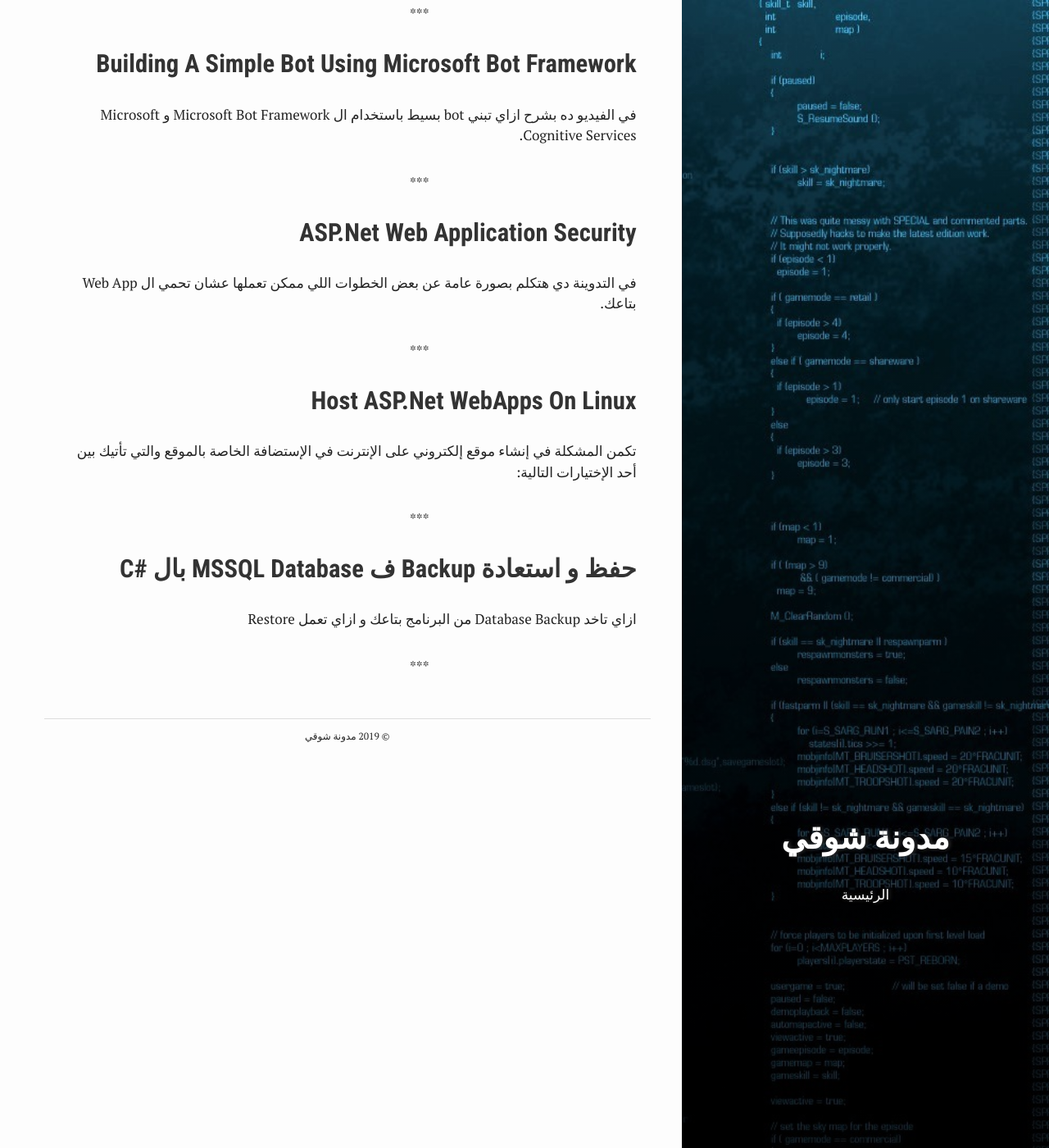
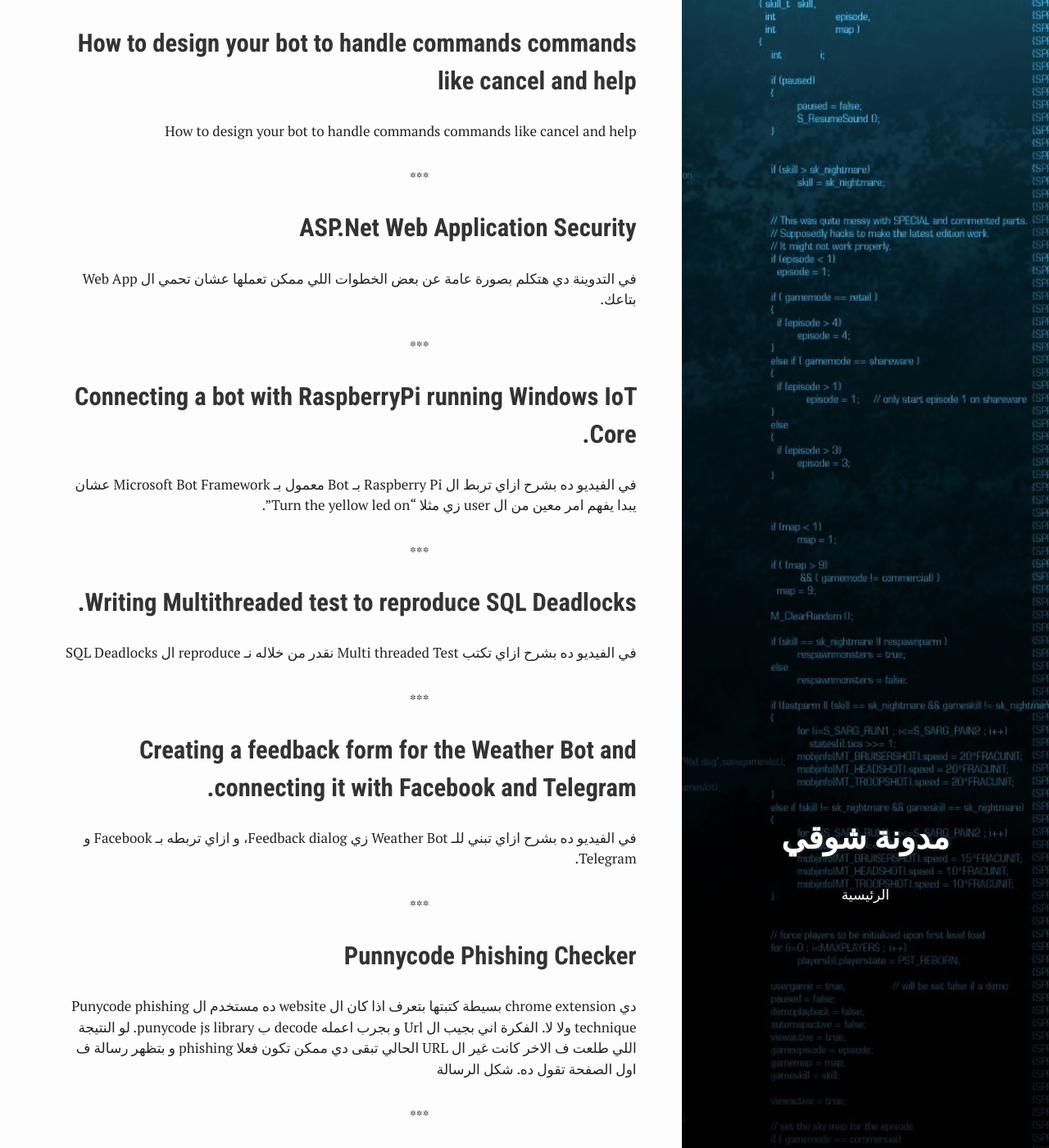
Before and after one commit to ShawkyZ/Blog, a Jekyll site: the page built from index.html, in a window 1280 px wide and 1400 px high, scrolled down 252 px. Shown: the whole window at 82% size. Built offline with Jekyll 4.4.1, drawn with Linux system fonts in a browser that asks for light colours; some of the changed text lies outside the part shown.

Commit message:
add missing posts

```diff
--- /dev/null
+++ b/_posts/2017-04-18-PunnycodePhishingChecker.md
@@ -0,0 +1,19 @@
+---
+layout: post
+title: "Punnycode Phishing Checker"
+description: ""
+category:
+tags: [Phishing,Security,Chromeextension]
+summary: "Punnycode Phishing Checker Chrome Extension"
+crawlertitle: "Punnycode Phishing Checker"
+date:   2017-04-18 23:09:47 +0700
+categories: posts
+author: shawkyz
+---
+دي chrome extension بسيطة كتبتها بتعرف اذا كان ال website ده مستخدم ال Punycode phishing technique ولا لا. الفكرة اني بجيب ال Url و بجرب اعمله decode ب punycode js library. لو النتيجة اللي طلعت ف الاخر كانت غير ال URL الحالي تبقى دي ممكن تكون فعلا phishing و بتظهر رسالة ف اول الصفحة تقول ده.
+شكل الرسالة
+
+![unsafe](/assets/images/unsafe.JPG)
+ال extension و ال source code و شرح التحميل
+
+[https://github.com/ShawkyZ/PunycodePhishingChecker](https://github.com/ShawkyZ/PunycodePhishingChecker)
--- /dev/null
+++ b/_posts/2017-05-06-ConnectBotWithRaspberryPi.md
@@ -0,0 +1,18 @@
+---
+layout: post
+title: "Connecting a bot with RaspberryPi running Windows IoT Core."
+summary: "Connecting a bot with RaspberryPi running Windows IoT Core."
+crawlertitle: "Connecting a bot with RaspberryPi running Windows IoT Core."
+date:   2017-05-06 23:09:47 +0700
+description: ""
+categories: posts
+tags: [.Net,C#,Botframework, Raspberrypi, LUIS]
+author: shawkyz
+bg: 'bot-framework-default-7.png'
+---
+في الفيديو ده بشرح ازاي تربط ال Raspberry Pi بـ Bot معمول بـ Microsoft Bot Framework عشان يبدا يفهم امر معين من ال user زي مثلا “Turn the yellow led on”.
+
+<br />
+ <iframe src="https://www.facebook.com/plugins/video.php?href=https%3A%2F%2Fwww.facebook.com%2FShawkyz1%2Fvideos%2F10210678421969465%2F&width=800&show_text=false&appId=312241548925621&height=350" width="800" height="350" style="border:none;overflow:hidden" scrolling="no" frameborder="0" allowTransparency="true"></iframe>
+
+ <br />
--- /dev/null
+++ b/_posts/2017-4-14-BotFramework3.md
@@ -0,0 +1,18 @@
+---
+layout: post
+title: "Creating a feedback form for the Weather Bot and connecting it with Facebook and Telegram."
+summary: "Creating a feedback form for the Weather Bot and connecting it with Facebook and Telegram."
+crawlertitle: "Creating a feedback form for the Weather Bot and connecting it with Facebook and Telegram."
+date:   2017-04-22 23:09:47 +0700
+description: ""
+categories: posts
+tags: [.Net,C#,Bot]
+author: shawkyz
+bg: 'bot-framework-default-7.png'
+---
+في الفيديو ده بشرح ازاي تبني للـ Weather Bot زي Feedback dialog، و ازاي تربطه بـ Facebook و Telegram.
+
+<br />
+ <iframe src="https://www.facebook.com/plugins/video.php?href=https%3A%2F%2Fwww.facebook.com%2FShawkyz1%2Fvideos%2F10210552804349103%2F&width=800&show_text=false&appId=312241548925621&height=350" width="800" height="350" style="border:none;overflow:hidden" scrolling="no" frameborder="0" allowTransparency="true"></iframe>
+
+ <br />
--- /dev/null
+++ b/_posts/2017-4-29-MultiThreadedTesting.md
@@ -0,0 +1,18 @@
+---
+layout: post
+title: "Writing Multithreaded test to reproduce SQL Deadlocks."
+summary: "Writing Multithreaded test to reproduce SQL Deadlocks."
+crawlertitle: "Writing Multithreaded test to reproduce SQL Deadlocks."
+date:   2017-04-29 23:09:47 +0700
+description: ""
+categories: posts
+tags: [.Net,C#,Testing,Deadlocks]
+author: shawkyz
+bg: 'Deadlockthreads.jpg'
+---
+في الفيديو ده بشرح ازاي تكتب Multi threaded Test نقدر من خلاله نـ reproduce ال SQL Deadlocks
+
+<br />
+ <iframe src="https://www.facebook.com/plugins/video.php?href=https%3A%2F%2Fwww.facebook.com%2FShawkyz1%2Fvideos%2F10210615964568069%2F&width=800&show_text=false&appId=312241548925621&height=350" width="800" height="350" style="border:none;overflow:hidden" scrolling="no" frameborder="0" allowTransparency="true"></iframe>
+
+ <br />
--- /dev/null
+++ b/_posts/2018-03-18-BotFramework5.md
@@ -0,0 +1,31 @@
+---
+layout: post
+title: "How to design your bot to handle commands commands like cancel and help"
+summary: "How to design your bot to handle commands commands like cancel and help"
+crawlertitle: "How to design your bot to handle commands commands like cancel and help"
+date:   2018-03-18 23:09:47 +0700
+description: ""
+categories: posts
+tags: [.Net,C#,Bot]
+author: shawkyz
+bg: 'bot-framework-default-7.png'
+---
+How to design your bot to handle commands commands like cancel and help
+
+
+The Sample's Repo:
+
+[https://github.com/ShawkyZ/MsBotFrameworkSample](https://github.com/ShawkyZ/MsBotFrameworkSample)
+
+Principles of design.. BotFramework Documentation:
+
+[https://docs.microsoft.com/en-us/bot-framework/bot-service-design-navigation](https://docs.microsoft.com/en-us/bot-framework/bot-service-design-navigation)
+
+Global Message Handling Sample Repo from Microsoft:
+
+[https://github.com/Microsoft/BotBuilder-Samples/tree/master/CSharp/core-GlobalMessageHandlers](https://github.com/Microsoft/BotBuilder-Samples/tree/master/CSharp/core-GlobalMessageHandlers)
+
+<br />
+ <iframe src="https://www.facebook.com/plugins/video.php?href=https%3A%2F%2Fwww.facebook.com%2FShawkyz1%2Fvideos%2F10213459809982427%2F&width=800&show_text=false&appId=312241548925621&height=350" width="800" height="350" style="border:none;overflow:hidden" scrolling="no" frameborder="0" allowTransparency="true"></iframe>
+
+ <br />
--- /dev/null
+++ b/_posts/2018-06-01-Roslyn.md
@@ -0,0 +1,21 @@
+---
+layout: post
+title: "Meta Programming with Roslyn"
+summary: "Meta Programming with Roslyn"
+crawlertitle: "Meta Programming with Roslyn"
+date:   2018-06-01 23:09:47 +0700
+description: ""
+categories: posts
+tags: [.Net,C#,Roslyn]
+author: shawkyz
+bg: 'compiler-pipeline.png'
+---
+Meta Programming with Roslyn
+
+a video in Arabic explaining the #.Net Compiler Platform SDK aka. #Roslyn and how to use it to analyze and refactor code.
+
+
+<br />
+ <iframe src="https://www.facebook.com/plugins/video.php?href=https%3A%2F%2Fwww.facebook.com%2FShawkyz1%2Fvideos%2F10214035217447254%2F&width=800&show_text=false&appId=312241548925621&height=350" width="800" height="350" style="border:none;overflow:hidden" scrolling="no" frameborder="0" allowTransparency="true"></iframe>
+
+ <br />
```
Also changed, not shown: _posts/2017-12-18-ASP-Security.md (renamed from _posts/2016-4-16-ASP-Security.md, +1 -1 lines), _posts/2015-02-23-backup--mssql-database--c.md (renamed from _posts/2014-02-23----backup--mssql-database--c.md), assets/images/Deadlockthreads.jpg (added), assets/images/compiler-pipeline.png (added), assets/images/unsafe.JPG (added), 2 other files.
